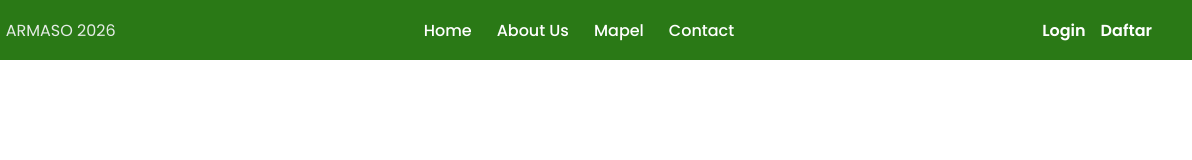
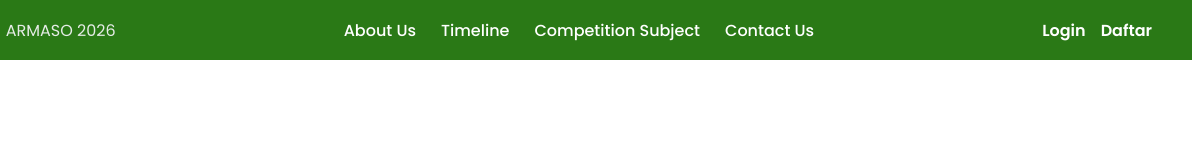
Before and after one commit to fawwazhakeeeem19/Armaso_2026, a plain HTML site: page home/index.html in a window 1280 px wide. Shown: the full height of the page, 88-1280 px from the left. Drawn offline with Linux system fonts and the light colour scheme.

Commit message:
Update index.html

```diff
--- a/home/index.html
+++ b/home/index.html
@@ -78,10 +78,10 @@
 
       <!-- Menu tengah -->
       <ul class="menu">
-        <li><a href="#">Home</a></li>
         <li><a href="#">About Us</a></li>
-        <li><a href="#">Mapel</a></li>
-        <li><a href="#">Contact</a></li>
+        <li><a href="#">Timeline</a></li>
+        <li><a href="#">Competition Subject</a></li>
+        <li><a href="#">Contact Us</a></li>
       </ul>
 
       <!-- Login & Daftar -->
```
